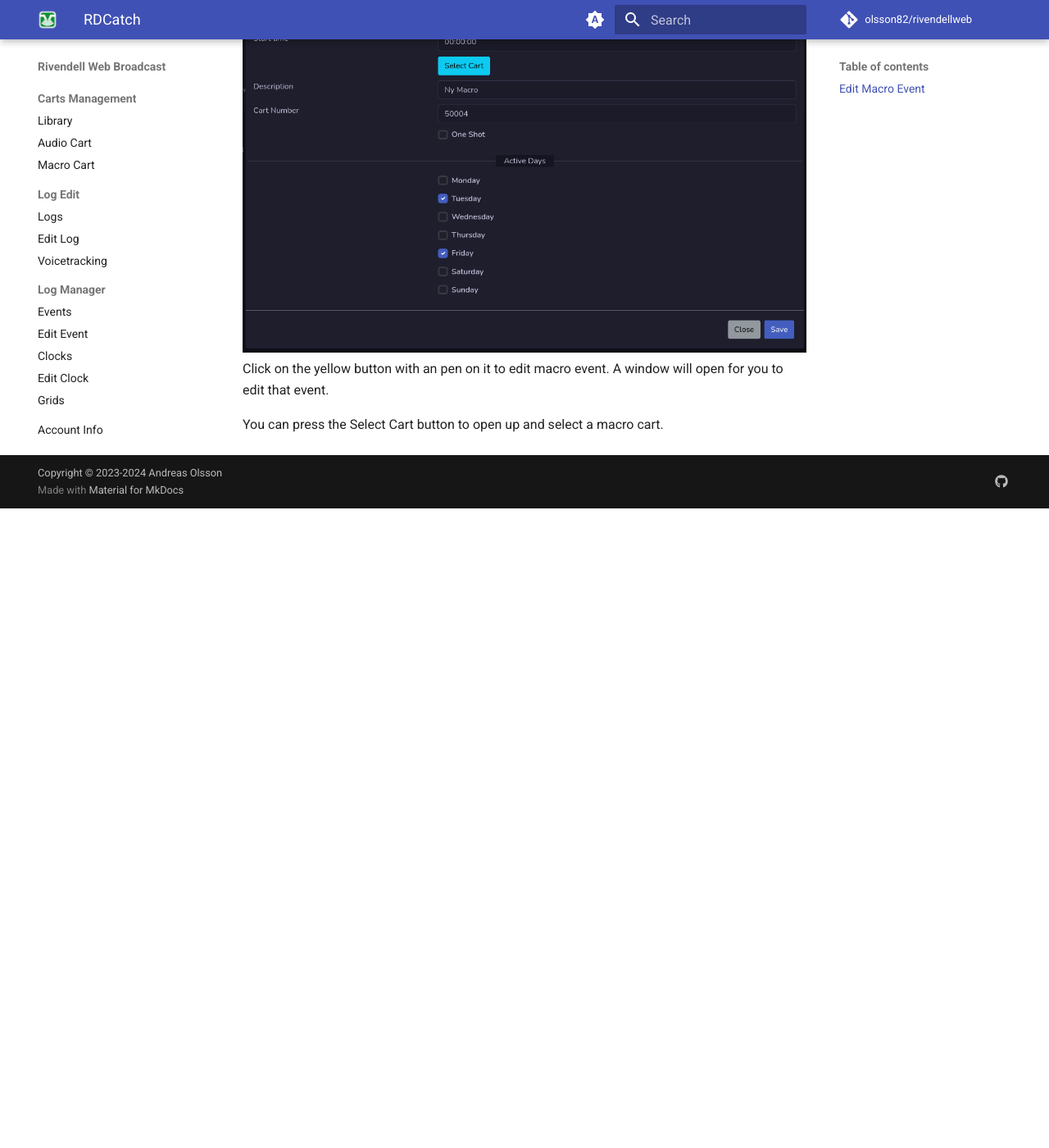
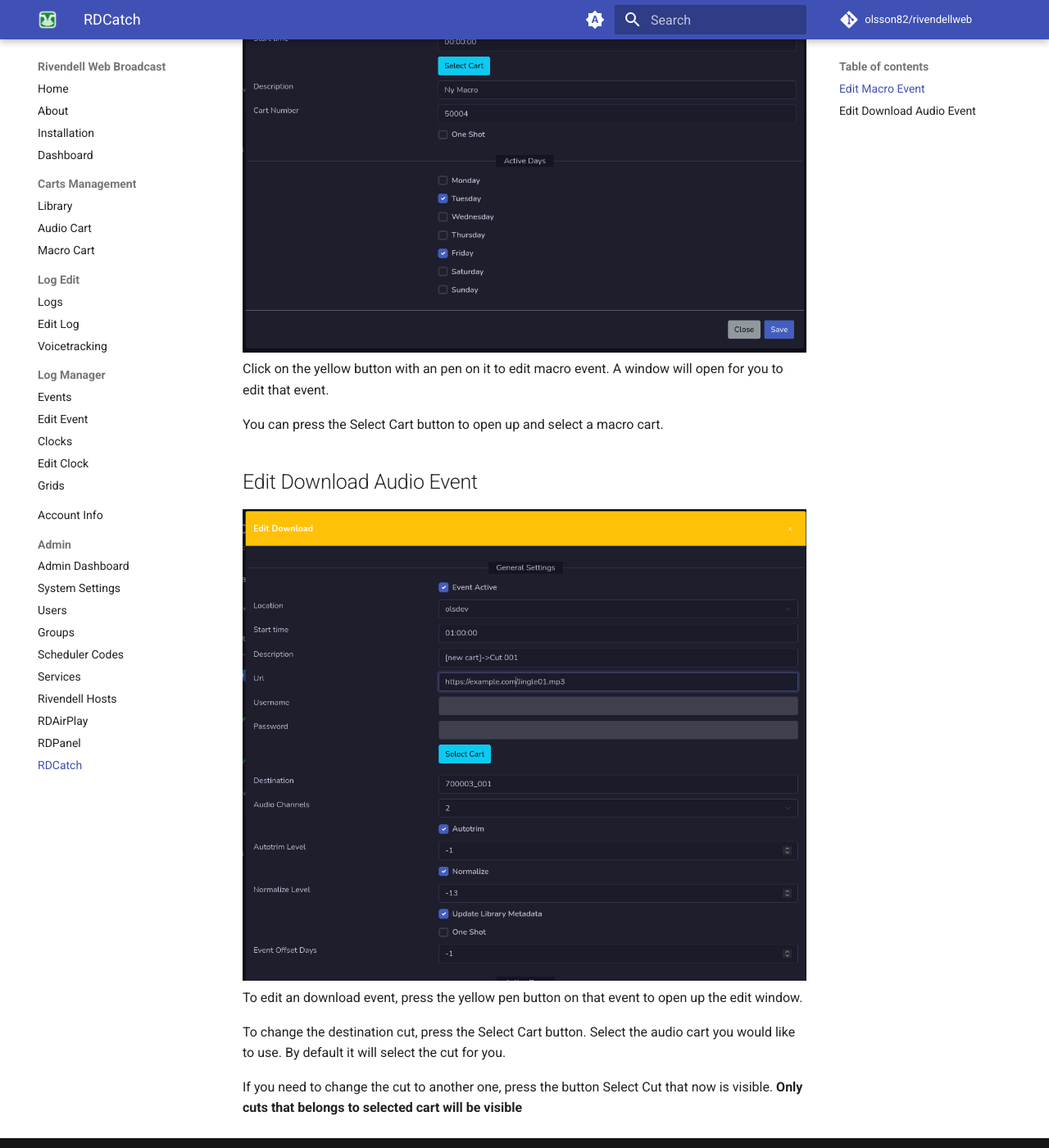
Before and after one commit to olsson82/rivwebdoc, an MkDocs documentation site: the page built from docs/rdcatch.md, in a window 1280 px wide and 1400 px high, scrolled down 780 px. Shown: the whole window at 82% size. Built offline with MkDocs 1.6.1 and Material for MkDocs 9.7.7, drawn with Linux system fonts in a browser that asks for light colours; comment, search, counter and statistics services are not loaded; before the commit the page ends 1399 px from its top, so only the background shows below that; some of the changed text lies outside the part shown.

Commit message:
Update RDCatch Documentation

```diff
--- a/docs/rdcatch.md
+++ b/docs/rdcatch.md
@@ -5,10 +5,18 @@
 
 !!! Warning
 
-    **This is still in early develop, for the moment you can only edit macro events. More function will come during the development.**
+    **This is still in early develop, for the moment you can only edit macro events and download events. More function will come during the development.**
 
 ## Edit Macro Event
 ![Screenshot](img/editmacroevent.png)
 Click on the yellow button with an pen on it to edit macro event. A window will open for you to edit that event.
 
 You can press the Select Cart button to open up and select a macro cart.
+
+## Edit Download Audio Event
+![Screenshot](img/rdcatchdownload.png)
+To edit an download event, press the yellow pen button on that event to open up the edit window.
+
+To change the destination cut, press the Select Cart button. Select the audio cart you would like to use. By default it will select the cut for you.
+
+If you need to change the cut to another one, press the button Select Cut that now is visible. **Only cuts that belongs to selected cart will be visible**
```
Also changed, not shown: docs/img/rdcatchdownload.png (added).
